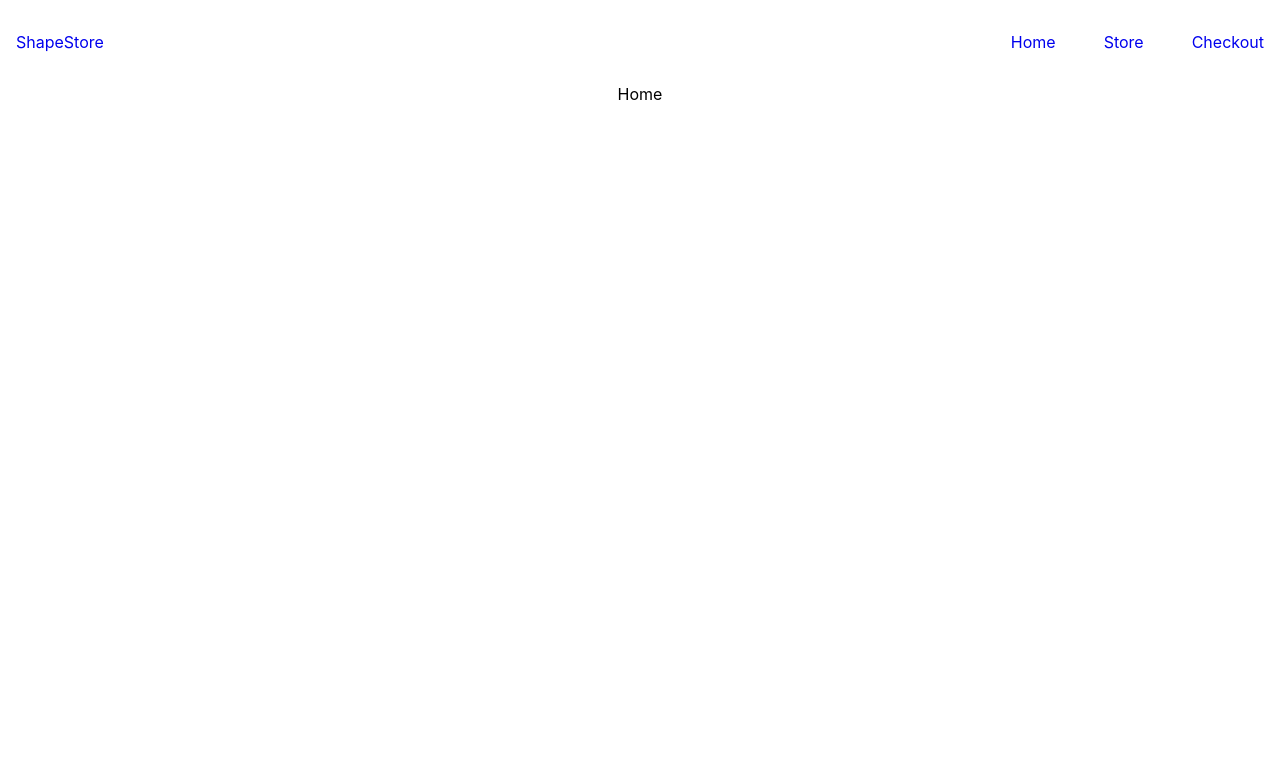
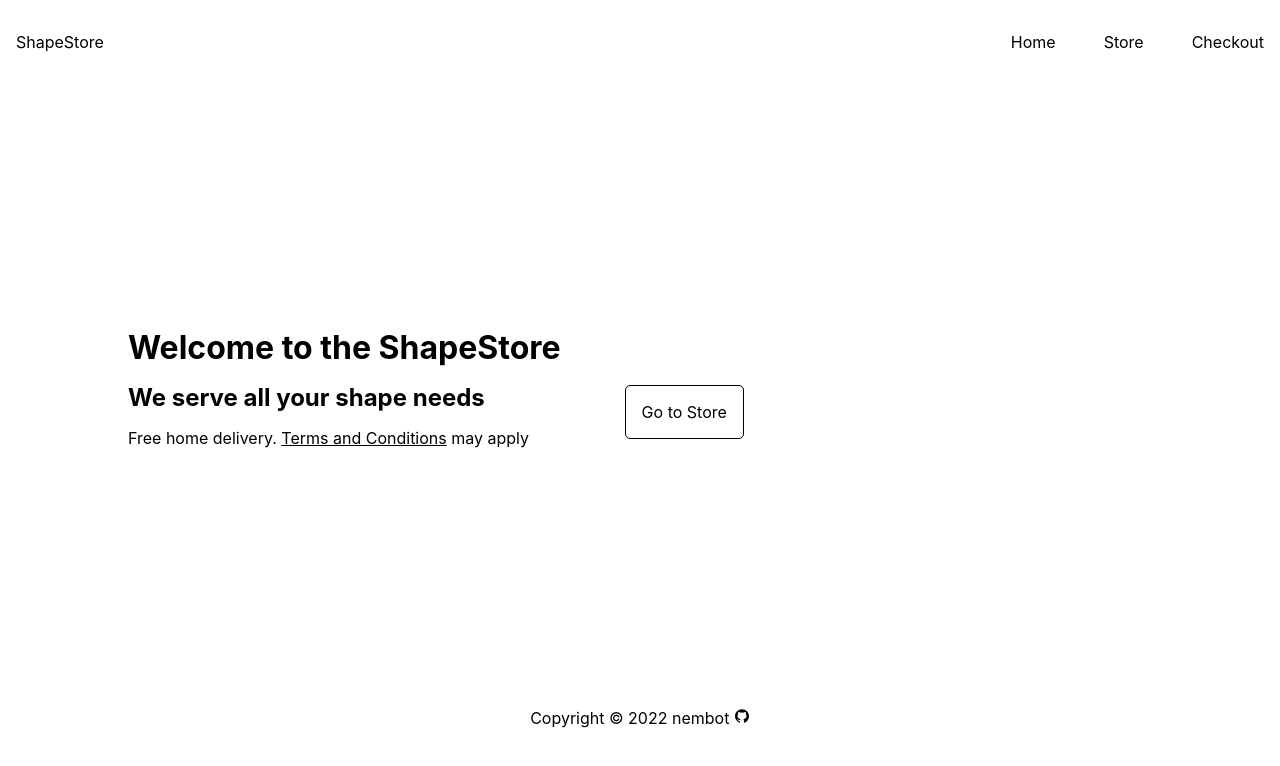
Before and after one commit to NemB0t/shapestore, a React (Create React App) app: page / in a window 1280 px wide. Shown: the top 766 px of the page. Built offline with nearby package versions, Linux system fonts and the light colour scheme.

Commit message:
Added content and styling for homepage

```diff
--- a/package.json
+++ b/package.json
@@ -8,6 +8,7 @@
     "@testing-library/user-event": "^13.5.0",
     "react": "^18.2.0",
     "react-dom": "^18.2.0",
+    "react-icons": "^4.6.0",
     "react-router-dom": "^6.4.3",
     "react-scripts": "5.0.1",
     "web-vitals": "^2.1.4"
--- /dev/null
+++ b/src/Components/Footer.js
@@ -0,0 +1,10 @@
+import React from "react";
+import { AiFillGithub } from 'react-icons/ai';
+
+export default function Footer(){
+    return(
+        <div className="bg-slate-500 h-10 flex justify-center items-center gap-1">
+            Copyright © 2022 nembot <a href="https://github.com/NemB0t"><AiFillGithub/></a>
+        </div>
+    )
+}
--- /dev/null
+++ b/src/Components/Home.css
@@ -0,0 +1,34 @@
+a{
+    color: black;
+}
+
+.main{
+    display: flex;
+    flex-direction: column;
+    justify-content: center;
+    align-items: flex-start;
+    padding-left: 8rem;
+}
+h1,h2,h7{
+    margin: 0;
+    padding-bottom: 1rem;
+}
+.home-elem{
+    display: grid;
+    grid-template-rows: auto 1rem;
+    height: 80vh;
+}
+.link-btn{
+    text-decoration: none;
+    border-radius: 5px;
+    border: 1px black solid;
+    padding: 1rem;
+    margin-top: 2rem;
+}
+.home-content{
+    flex: 1;
+    display: flex;
+    justify-content: flex-start;
+    align-items: center;
+    gap: 4rem;
+}
--- a/src/Components/Home.js
+++ b/src/Components/Home.js
@@ -1,7 +1,20 @@
+import { Link } from 'react-router-dom';
+import Footer from './Footer';
+import './Home.css'
+
+
 function Home() {
     return (
-      <div className="">
-        Home
+      <div className='home-elem'>
+        <div className='home-content'>
+          <div className="main">
+            <h1>Welcome to the ShapeStore</h1>
+            <h2>We serve all your shape needs</h2>
+            <h7>Free home delivery. <a href="https://www.youtube.com/watch?v=dQw4w9WgXcQ" target={'_blank'} rel="noopener noreferrer">Terms and Conditions</a> may apply</h7>
+          </div>
+          <Link to="/store" className='link-btn'>Go to Store</Link>
+        </div>
+        <Footer/>
       </div>
     );
   }
--- a/src/index.css
+++ b/src/index.css
@@ -7,6 +7,13 @@ body {
   -moz-osx-font-smoothing: grayscale;
 }
 
+html,
+body,
+#root,
+.App {
+    height: 100%;
+}
+
 code {
   font-family: source-code-pro, Menlo, Monaco, Consolas, 'Courier New',
     monospace;
```
Also changed, not shown: src/Components/Navi.css (line endings or trailing spaces), 2 other files (tests, documents, lock files or other folders).
